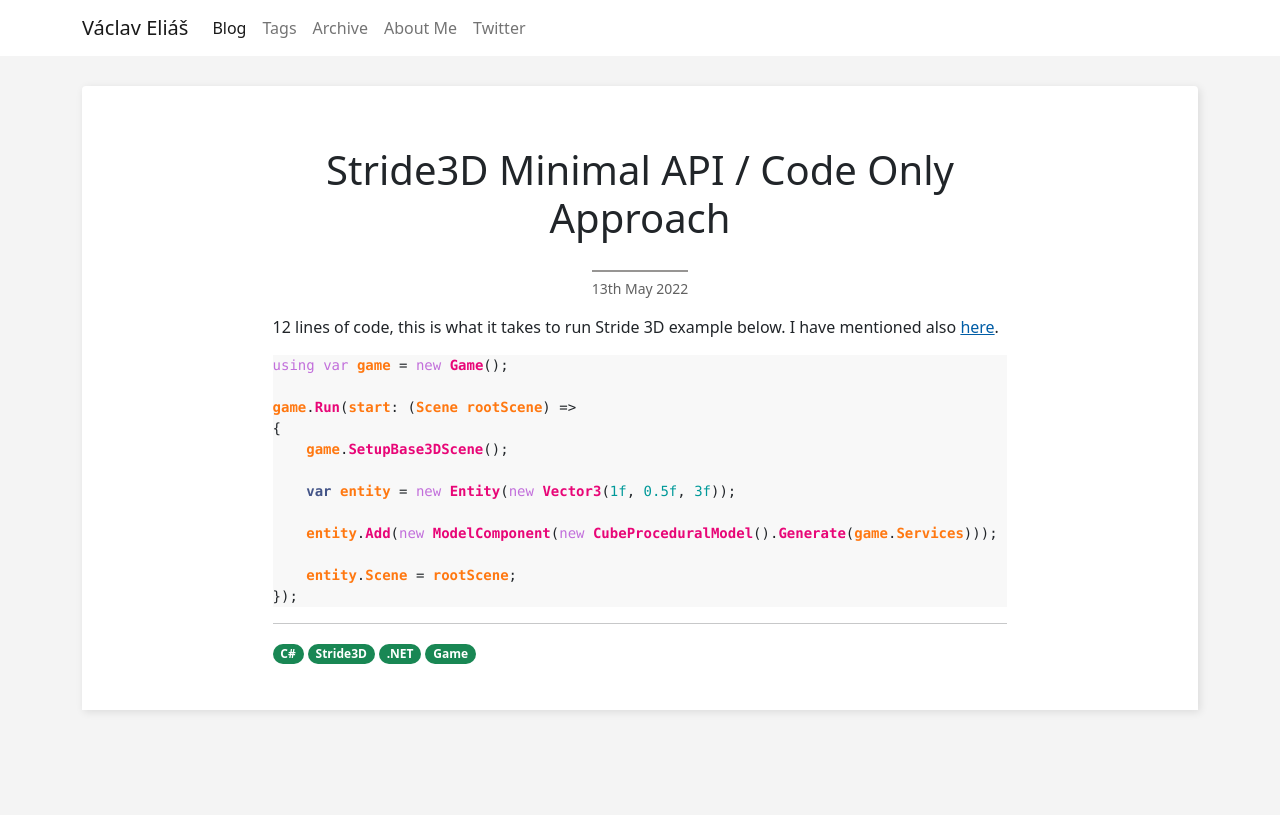
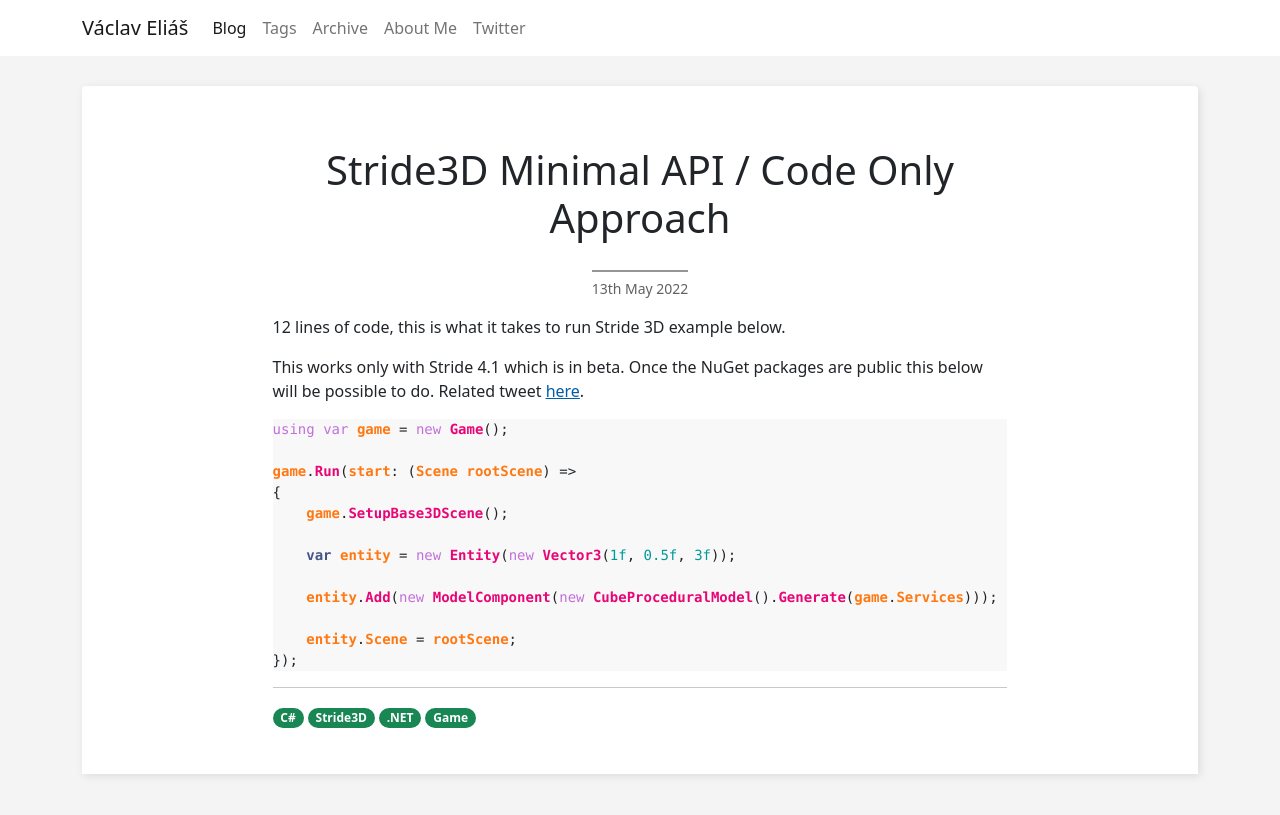
Before and after one commit to VaclavElias/vaclavelias.github.io, a Jekyll site: the page built from _posts/2022-05-13-stride3d-minimal-api-code-only.md, in a window 1280 px wide. Shown: the top 815 px of the page. Built offline with Jekyll 4.4.1, drawn with Linux system fonts in a browser that asks for light colours.

Commit message:
Post updated

````diff
--- a/_posts/2022-05-13-stride3d-minimal-api-code-only.md
+++ b/_posts/2022-05-13-stride3d-minimal-api-code-only.md
@@ -4,7 +4,9 @@ title:  "Stride3D Minimal API / Code Only Approach"
 categories: dotnet
 tags: C# Stride3D .NET Game
 ---
-12 lines of code, this is what it takes to run Stride 3D example below. I have mentioned also [here](https://twitter.com/VasoElias/status/1525162302487543809).
+12 lines of code, this is what it takes to run Stride 3D example below.
+
+This works only with Stride 4.1 which is in beta. Once the NuGet packages are public this below will be possible to do. Related tweet [here](https://twitter.com/VasoElias/status/1525162302487543809).
 
 ```csharp
 using var game = new Game();
````
